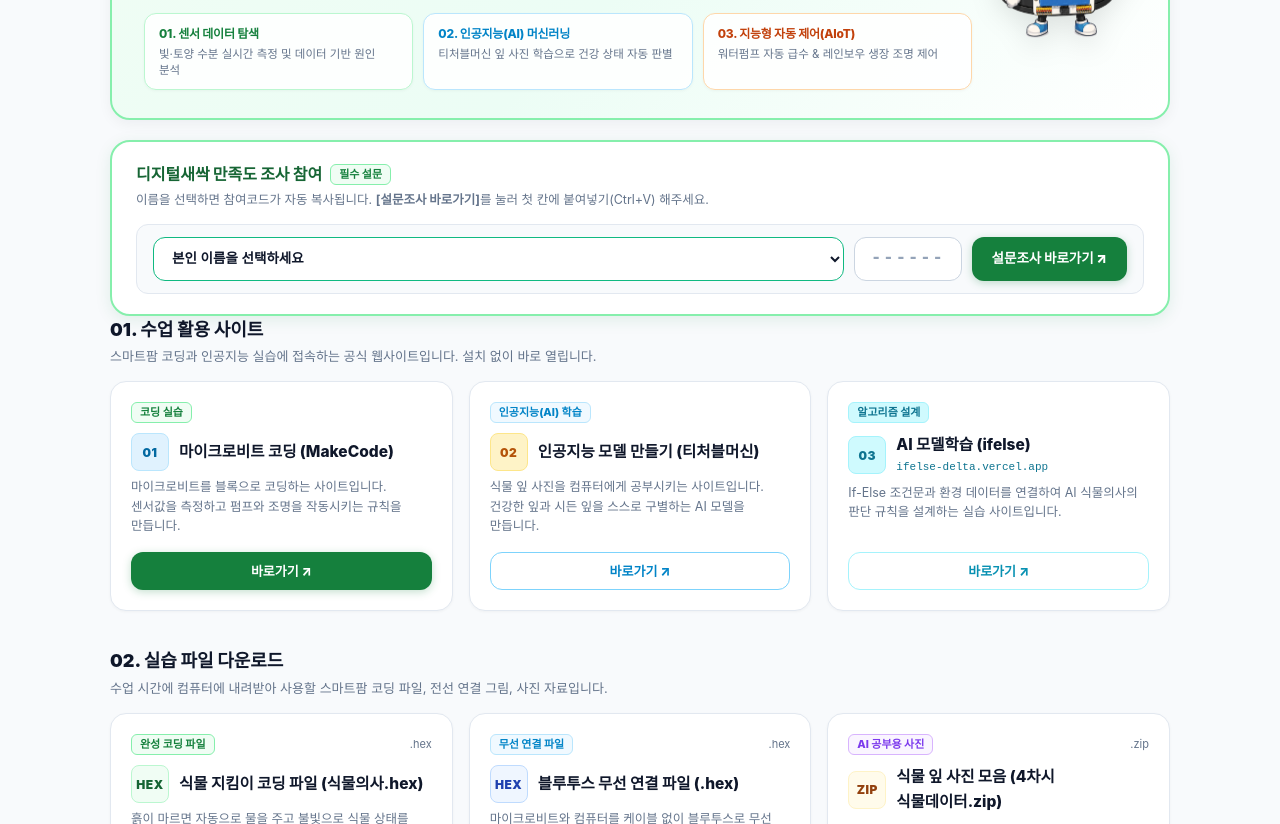
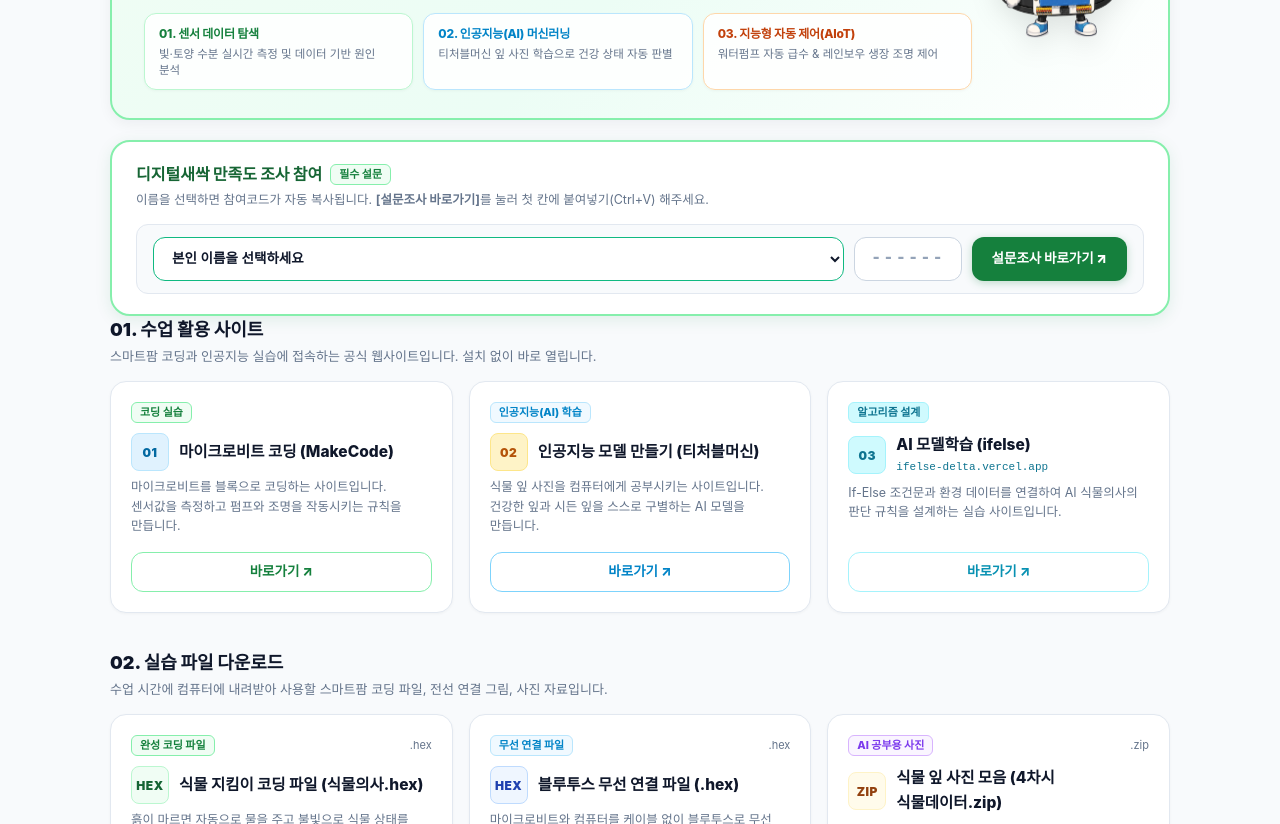
Before and after one commit to heethink/jisepo-aiot, a plain HTML site: page index.html in a window 1280 px wide. Shown: the part 276-1100 px from the top of the page. Drawn offline with Linux system fonts and the light colour scheme; a web font is replaced by a local one.

Commit message:
feat: 마이크로비트 바로가기 버튼을 아웃라인 스타일로 변경 및 호버 인터랙션 통일

```diff
--- a/index.html
+++ b/index.html
@@ -201,6 +201,57 @@
       border-color: #94a3b8;
       color: var(--text-main);
       transform: translateY(-1.5px);
+    }
+
+    /* 수업 활용 사이트 카드별 일관된 아웃라인 버튼 및 호버 효과 */
+    .site-card-btn {
+      width: 100%;
+      background: #ffffff;
+      font-weight: 800;
+      font-size: 13.5px;
+      transition: all 0.2s ease;
+      display: inline-flex;
+      align-items: center;
+      justify-content: center;
+      min-height: 40px;
+      border-radius: var(--radius-md);
+      text-decoration: none;
+    }
+
+    .site-card-btn-1 {
+      border: 1.5px solid #86efac;
+      color: #15803d;
+    }
+    .site-card-btn-1:hover {
+      background: #f0fdf4;
+      border-color: #15803d;
+      color: #166534;
+      transform: translateY(-1.5px);
+      box-shadow: 0 2px 8px rgba(22, 163, 74, 0.15);
+    }
+
+    .site-card-btn-2 {
+      border: 1.5px solid #7dd3fc;
+      color: #0284c7;
+    }
+    .site-card-btn-2:hover {
+      background: #f0f9ff;
+      border-color: #0284c7;
+      color: #0369a1;
+      transform: translateY(-1.5px);
+      box-shadow: 0 2px 8px rgba(2, 132, 199, 0.15);
+    }
+
+    .site-card-btn-3 {
+      border: 1.5px solid #a5f3fc;
+      color: #0891b2;
+    }
+    .site-card-btn-3:hover {
+      background: #ecfeff;
+      border-color: #0891b2;
+      color: #0e7490;
+      transform: translateY(-1.5px);
+      box-shadow: 0 2px 8px rgba(8, 145, 178, 0.15);
     }
 
     /* 상단 헤더 설문조사 버튼 */
@@ -954,7 +1005,7 @@
               마이크로비트를 블록으로 코딩하는 사이트입니다. 센서값을 측정하고 펌프와 조명을 작동시키는 규칙을 만듭니다.
             </p>
           </div>
-          <a href="https://makecode.microbit.org/" target="_blank" rel="noopener noreferrer" class="btn btn-primary" style="width: 100%;">
+          <a href="https://makecode.microbit.org/" target="_blank" rel="noopener noreferrer" class="site-card-btn site-card-btn-1">
             바로가기 ↗
           </a>
         </div>
@@ -973,7 +1024,7 @@
               식물 잎 사진을 컴퓨터에게 공부시키는 사이트입니다. 건강한 잎과 시든 잎을 스스로 구별하는 AI 모델을 만듭니다.
             </p>
           </div>
-          <a href="https://teachablemachine.withgoogle.com/" target="_blank" rel="noopener noreferrer" class="btn btn-outline" style="width: 100%; border-color: #7dd3fc; color: #0284c7; font-weight: 800;">
+          <a href="https://teachablemachine.withgoogle.com/" target="_blank" rel="noopener noreferrer" class="site-card-btn site-card-btn-2">
             바로가기 ↗
           </a>
         </div>
@@ -995,7 +1046,7 @@
               If-Else 조건문과 환경 데이터를 연결하여 AI 식물의사의 판단 규칙을 설계하는 실습 사이트입니다.
             </p>
           </div>
-          <a href="https://ifelse-delta.vercel.app/" target="_blank" rel="noopener noreferrer" class="btn btn-outline" style="width: 100%; border-color: #a5f3fc; color: #0891b2; font-weight: 800;">
+          <a href="https://ifelse-delta.vercel.app/" target="_blank" rel="noopener noreferrer" class="site-card-btn site-card-btn-3">
             바로가기 ↗
           </a>
         </div>
```
